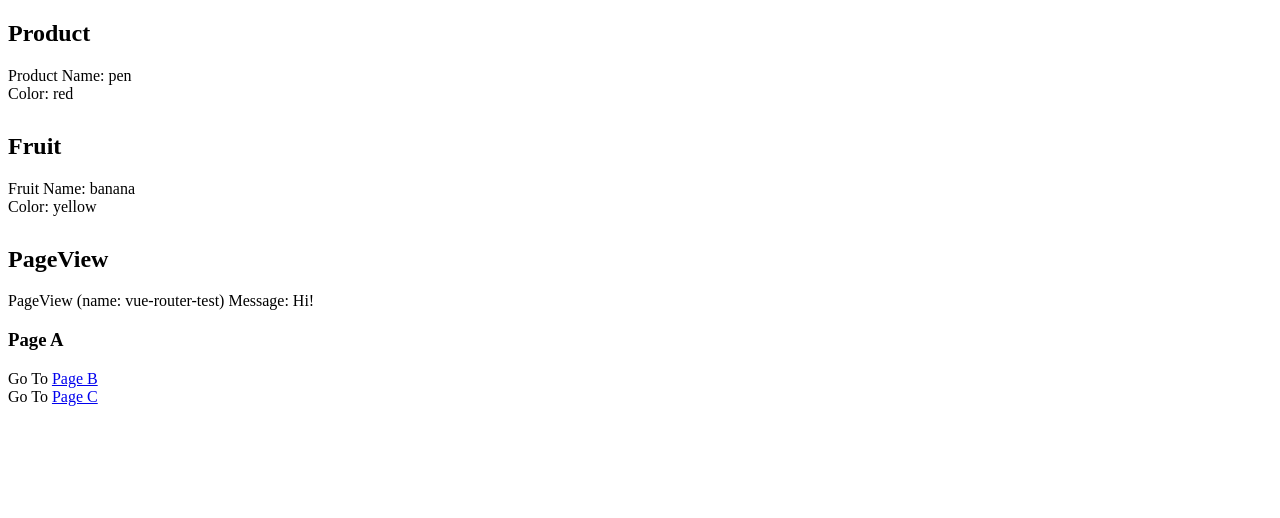
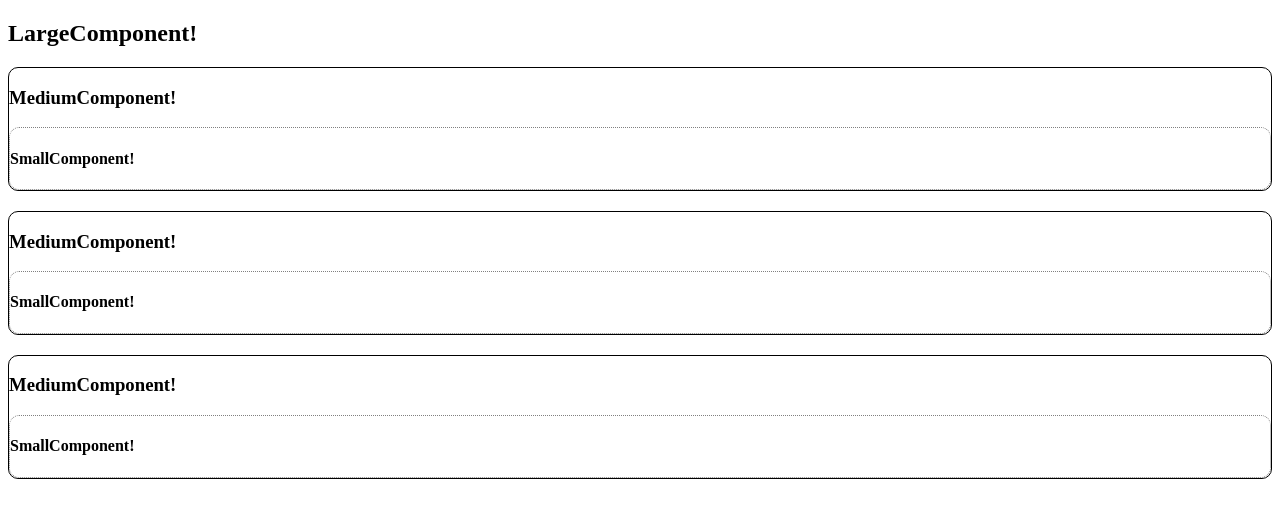
Before and after one commit to mascii/vue-mount-test, a Vue app: page /#/ in a window 1280 px wide. Shown: the top 518 px of the page. Built offline with nearby package versions, Linux system fonts and the light colour scheme.

Commit message:
Scoped CSS Test

```diff
--- a/public/index.html
+++ b/public/index.html
@@ -2,6 +2,7 @@
 <html lang="en">
 <head>
     <title>Mounter Test</title>
+    <link href="https://use.fontawesome.com/releases/v5.6.1/css/all.css" rel="stylesheet">
     <style>
         .box {
             padding-bottom: 10px;
@@ -9,19 +10,8 @@
     </style>
 </head>
 <body>
-    <div class="box">
-        <h2>Product</h2>
-        <div id="product" data-props="{&quot;name&quot;:&quot;pen&quot;,&quot;color&quot;:&quot;red&quot;}"></div>
-    </div>
-
-    <div class="box">
-        <h2>Fruit</h2>
-        <div id="fruit" data-props="{&quot;name&quot;:&quot;banana&quot;,&quot;color&quot;:&quot;yellow&quot;}"></div>
-    </div>
-
-    <div class="box">
-        <h2>PageView</h2>
-        <div id="page-view" data-props="{&quot;name&quot;:&quot;vue-router-test&quot;}"></div>
+    <div>
+        <div id="large-comp" class="box" data-props></div>
     </div>
 </body>
 </html>
--- a/src/collection.js
+++ b/src/collection.js
@@ -34,5 +34,12 @@ collection['page-view'] = (props) => {
   });
 };
 
+/* LargeComponent */
+import LargeComponent from './components/LargeComponent.vue';
+
+collection['large-comp'] = (props) => new Vue({
+  render: h => h(LargeComponent, { props }),
+});
+
 /* Export */
 export default collection;
--- /dev/null
+++ b/src/components/LargeComponent.vue
@@ -0,0 +1,32 @@
+<template>
+  <div>
+    <h2>LargeComponent!</h2>
+    <MediumComponent class="medium-comp" />
+    <MediumComponent class="medium-comp ma_t-20" />
+    <MediumComponent class="medium-comp ma_t-20" />
+  </div>
+</template>
+
+<script>
+import Vue from 'vue';
+import MediumComponent from './MediumComponent.vue';
+
+export default Vue.extend({
+  name: 'LargeComponent',
+  components: {
+    MediumComponent,
+  },
+});
+</script>
+
+<style scoped>
+.medium-comp {
+  border: 1px solid black;
+  border-radius: 10px;
+}
+
+/* 実際には都度定義しない */
+.ma_t-20 {
+  margin-top: 20px;
+}
+</style>
--- /dev/null
+++ b/src/components/MediumComponent.vue
@@ -0,0 +1,25 @@
+<template>
+  <div>
+    <h3>MediumComponent!</h3>
+    <SmallComponent class="small-comp" />
+  </div>
+</template>
+
+<script>
+import Vue from 'vue';
+import SmallComponent from './SmallComponent.vue';
+
+export default Vue.extend({
+  name: 'MediumComponent',
+  components: {
+    SmallComponent,
+  },
+});
+</script>
+
+<style scoped>
+.small-comp {
+  border: 1px dotted gray;
+  border-radius: 10px;
+}
+</style>
--- /dev/null
+++ b/src/components/SmallComponent.vue
@@ -0,0 +1,16 @@
+<template>
+  <div>
+    <h4>SmallComponent!</h4>
+  </div>
+</template>
+
+<script>
+import Vue from 'vue';
+
+export default Vue.extend({
+  name: 'SmallComponent',
+});
+</script>
+
+<style scoped>
+</style>
```
